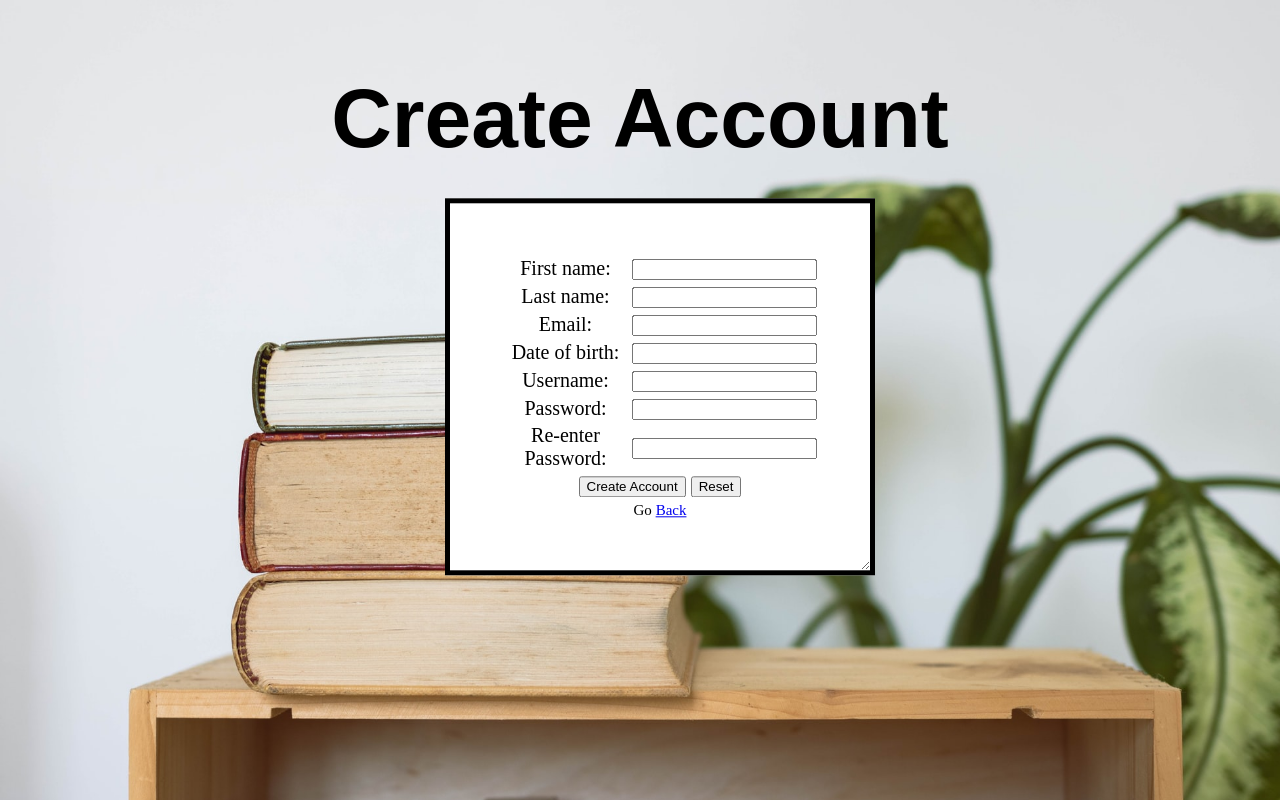
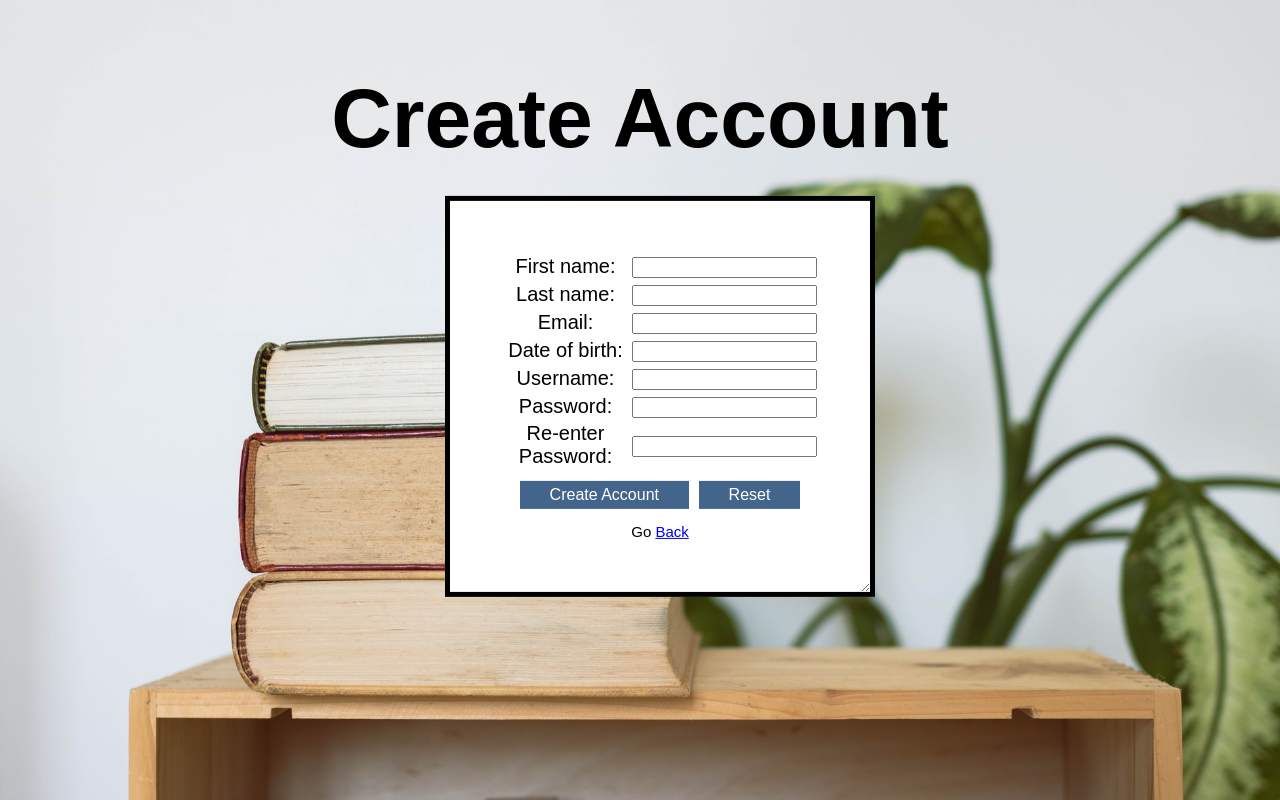
Before and after one commit to tam209/CS476-FinalProject, a PHP site: page /createAccount.html in a window 1280 px wide. Run offline with PHP 8.4, Linux system fonts and the light colour scheme.

Commit message:
Added styling for buttons
Matches the styling of the button on the contact page.

```diff
--- a/WebApp.css
+++ b/WebApp.css
@@ -86,6 +86,7 @@ li a:hover {
   left: 50%;
   resize: both;
   overflow: auto;
+  font-family: Arial, Helvetica, sans-serif;
 }
 
 .child{
@@ -96,6 +97,26 @@ li a:hover {
 div > p1 {
   text-align: center;
   font-size: 15px;
+}
+
+/* styling for the buttons on the login and create an account page*/
+.button-style
+{
+  border: none;
+  color: white;
+  padding: 5px 30px;
+  text-align: center;
+  text-decoration: none;
+  display: inline-block;
+  font-size: 16px;
+  margin: 10px 2px;
+  cursor: pointer;
+  background-color: #43658B;
+}
+.button-style:hover
+{
+  background-color: black;
+  color: white;
 }
 
 /* Below styling is for create account page */
@@ -117,6 +138,7 @@ div > p1 {
   left: 50%;
   resize: both;
   overflow: auto;
+  font-family: Arial, Helvetica, sans-serif;
 }
 
 /* Below styling is for the search box on the homepage */
@@ -226,6 +248,7 @@ form.contact-form button {
   font-size: 16px;
   margin: 4px 2px;
   cursor: pointer;
+  background-color: #43658B;
 }
 
 .contact-submit:hover{
```
